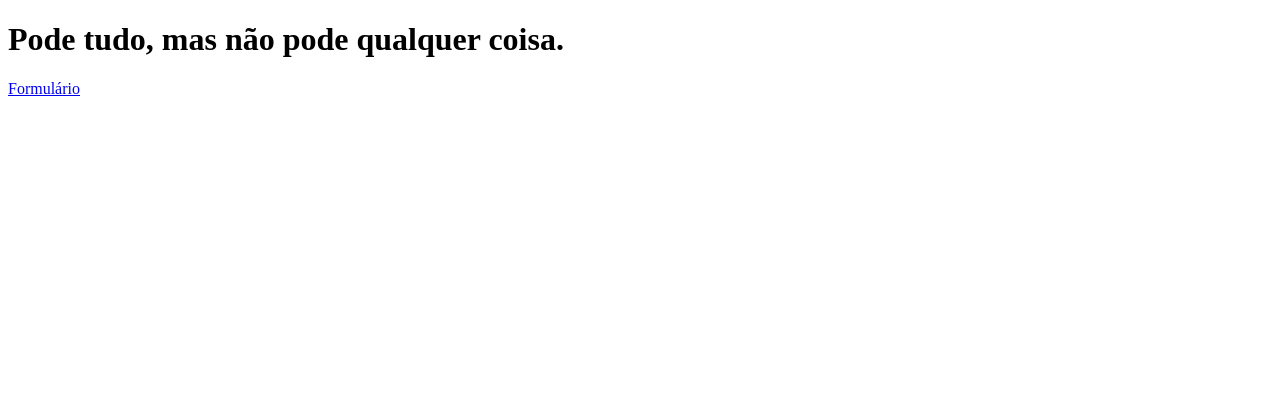
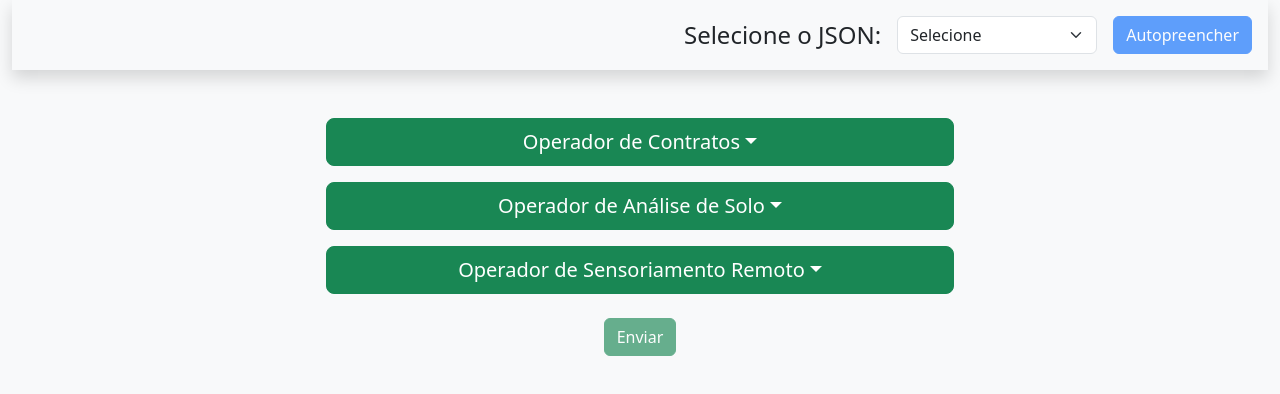
Before and after one commit to gustavonaoki/zarcnm-imbr, a Next.js app: page / in a window 1280 px wide. Shown: the top 394 px of the page. Built offline with nearby package versions, Linux system fonts and the light colour scheme.

Commit message:
exclui GeneralForms.js e passa tudo para o index.js

```diff
--- a/pages/index.js
+++ b/pages/index.js
@@ -1,11 +1,173 @@
-function Home() {
+import { useState } from "react";
+import { Dropdown } from "react-bootstrap";
+import FormPage from "../components/form1leo";
+import Form2 from "../components/form2leo";
+import Form3 from "../components/form3";
+import NM1a from "../data/NM1a.json";
+import NM1b from "../data/NM1b.json";
+import NM2a from "../data/NM2a.json";
+import NM2b from "../data/NM2b.json";
+import NM3a from "../data/NM3a.json";
+import NM3b from "../data/NM3b.json";
+import NM4a from "../data/NM4a.json";
+import NM4b from "../data/NM4b.json";
+import styles from "../styles/GeneralForms.module.css";
+
+export default function GeneralForms() {
+  const [form1Data, setForm1Data] = useState(null);
+  const [form2Data, setForm2Data] = useState([]);
+  const [form3Data, setForm3Data] = useState([]);
+  const [opcaoSelecionada, setOpcaoSelecionada] = useState("");
+
+  // Estado para controlar múltiplos dropdowns abertos
+  const [openDropdowns, setOpenDropdowns] = useState({
+    form1: false,
+    form2: false,
+    form3: false,
+  });
+
+  const toggleDropdown = (dropdown) => {
+    setOpenDropdowns((prev) => ({
+      ...prev,
+      [dropdown]: !prev[dropdown], // Alterna apenas o dropdown clicado
+    }));
+  };
+
+  const opcoesJson = { NM1a, NM1b, NM2a, NM2b, NM3a, NM3b, NM4a, NM4b };
+
+  const handleAutoPreencher = () => {
+    const jsonSelecionado = opcoesJson[opcaoSelecionada];
+    if (!jsonSelecionado) {
+      alert("Por favor, selecione um JSON válido.");
+      return;
+    }
+
+    try {
+      const dadosGlebaTalhao =
+        jsonSelecionado.item[0]?.item[0]?.request?.body?.raw || [];
+      const dadosLaboratorio =
+        jsonSelecionado.item[1]?.item[0]?.request?.body?.raw || [];
+      const dadosSensoriamento =
+        jsonSelecionado.item[2]?.item[0]?.request?.body?.raw || [];
+
+      setForm1Data(dadosGlebaTalhao);
+      setForm2Data(dadosLaboratorio);
+      setForm3Data(dadosSensoriamento);
+
+      alert("Dados preenchidos com sucesso!");
+    } catch (error) {
+      console.error("Erro ao acessar os dados do JSON:", error);
+      alert("Erro ao acessar os dados no JSON selecionado.");
+    }
+  };
+
+  const handleSubmit = async () => {
+    try {
+      console.log("Enviando dados dos formulários...");
+      console.log("Dados do Form1:", form1Data);
+      console.log("Dados do Form2:", form2Data);
+      console.log("Dados do Form3:", form3Data);
+
+      alert("Dados enviados com sucesso!");
+    } catch (error) {
+      console.error("Erro ao enviar dados:", error);
+      alert("Erro ao enviar os dados.");
+    }
+  };
+
   return (
-    <div>
-    <h1>Pode tudo, mas não pode qualquer coisa.</h1>
-        <a href="/GeneralForms">Formulário</a>
+    <div className="container-fluid min-vh-100 d-flex flex-column align-items-center bg-light">
+      <div className="w-100 p-3 d-flex justify-content-end align-items-center bg-light shadow">
+        <label className="form-label fs-4 mb-0 me-3">Selecione o JSON:</label>
+        <select
+          className="form-select w-auto"
+          style={{ minWidth: "200px" }}
+          value={opcaoSelecionada}
+          onChange={(e) => setOpcaoSelecionada(e.target.value)}
+        >
+          <option value="">Selecione</option>
+          {Object.keys(opcoesJson).map((key) => (
+            <option key={key} value={key}>
+              {key}
+            </option>
+          ))}
+        </select>
+        <button
+          className="btn btn-primary ms-3"
+          onClick={handleAutoPreencher}
+          disabled={!opcaoSelecionada}
+        >
+          Autopreencher
+        </button>
+      </div>
 
+      {/* Espaçamento entre o seletor e os formulários */}
+      <div className="mt-5"></div>
+
+      {/* Formulários organizados corretamente */}
+      <div className="d-flex flex-column gap-3 w-50">
+        <div className={styles.dropdownContainer}>
+          <Dropdown
+            show={openDropdowns.form1}
+            onToggle={() => toggleDropdown("form1")}
+          >
+            <Dropdown.Toggle variant="success" className="btn-lg w-100">
+              Operador de Contratos
+            </Dropdown.Toggle>
+            {openDropdowns.form1 && (
+              <div className={styles.dropdownExpand}>
+                <FormPage onSubmit={setForm1Data} initialData={form1Data} />
+              </div>
+            )}
+          </Dropdown>
         </div>
+
+        <div className={styles.dropdownContainer}>
+          <Dropdown
+            show={openDropdowns.form2}
+            onToggle={() => toggleDropdown("form2")}
+          >
+            <Dropdown.Toggle variant="success" className="btn-lg w-100">
+              Operador de Análise de Solo
+            </Dropdown.Toggle>
+            {openDropdowns.form2 && (
+              <div className={styles.dropdownExpand}>
+                <Form2 onSubmit={setForm2Data} initialData={form2Data} />
+              </div>
+            )}
+          </Dropdown>
+        </div>
+
+        <div className={styles.dropdownContainer}>
+          <Dropdown
+            show={openDropdowns.form3}
+            onToggle={() => toggleDropdown("form3")}
+          >
+            <Dropdown.Toggle variant="success" className="btn-lg w-100">
+              Operador de Sensoriamento Remoto
+            </Dropdown.Toggle>
+            {openDropdowns.form3 && (
+              <div className={styles.dropdownExpand}>
+                <Form3 onSubmit={setForm3Data} initialData={form3Data} />
+              </div>
+            )}
+          </Dropdown>
+        </div>
+      </div>
+
+      {/* Container para o botão de enviar garantir que ele fique sempre no final */}
+      <div className="mt-4 w-50 text-center">
+        <button
+          type="button"
+          className="btn btn-success "
+          onClick={handleSubmit}
+          disabled={
+            !form1Data || form2Data.length === 0 || form3Data.length === 0
+          }
+        >
+          Enviar
+        </button>
+      </div>
+    </div>
   );
 }
-
-export default Home;
```
Also changed, not shown: pages/GeneralForms.js (+20 -10 lines).
